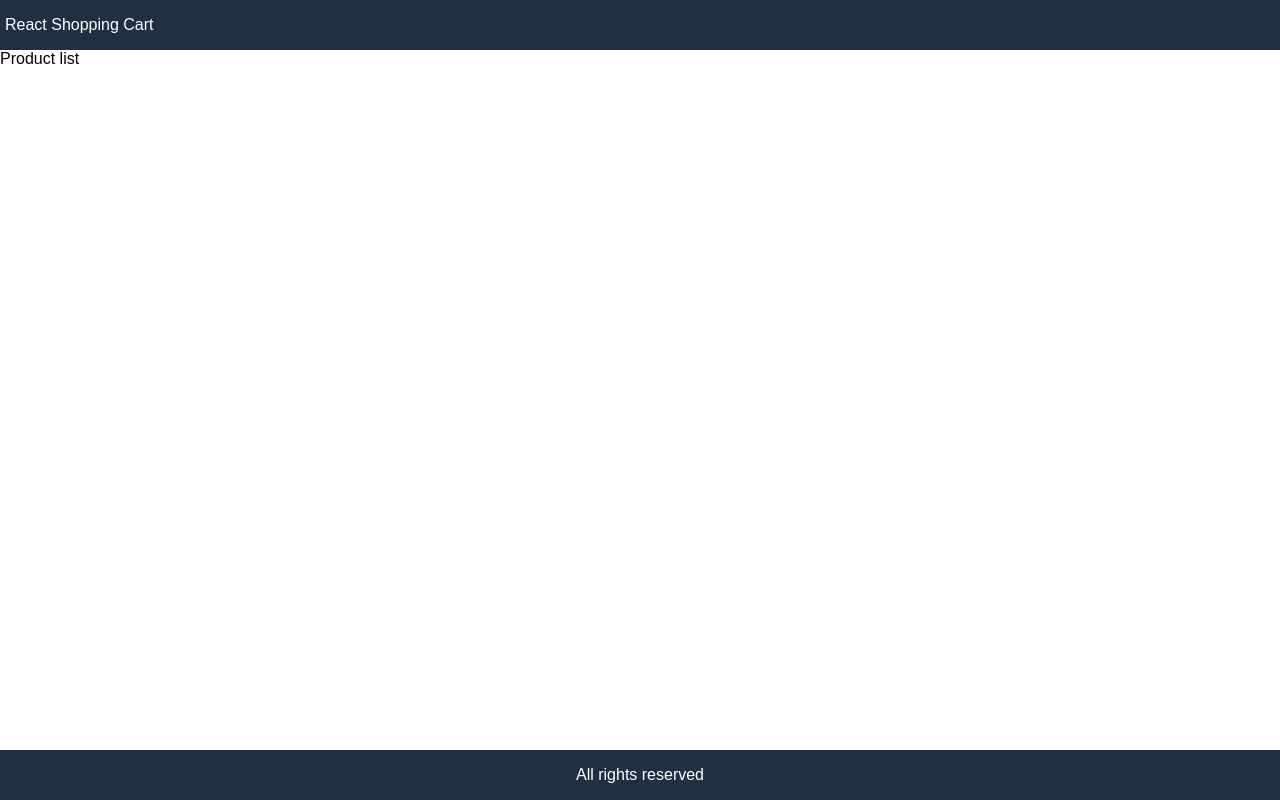
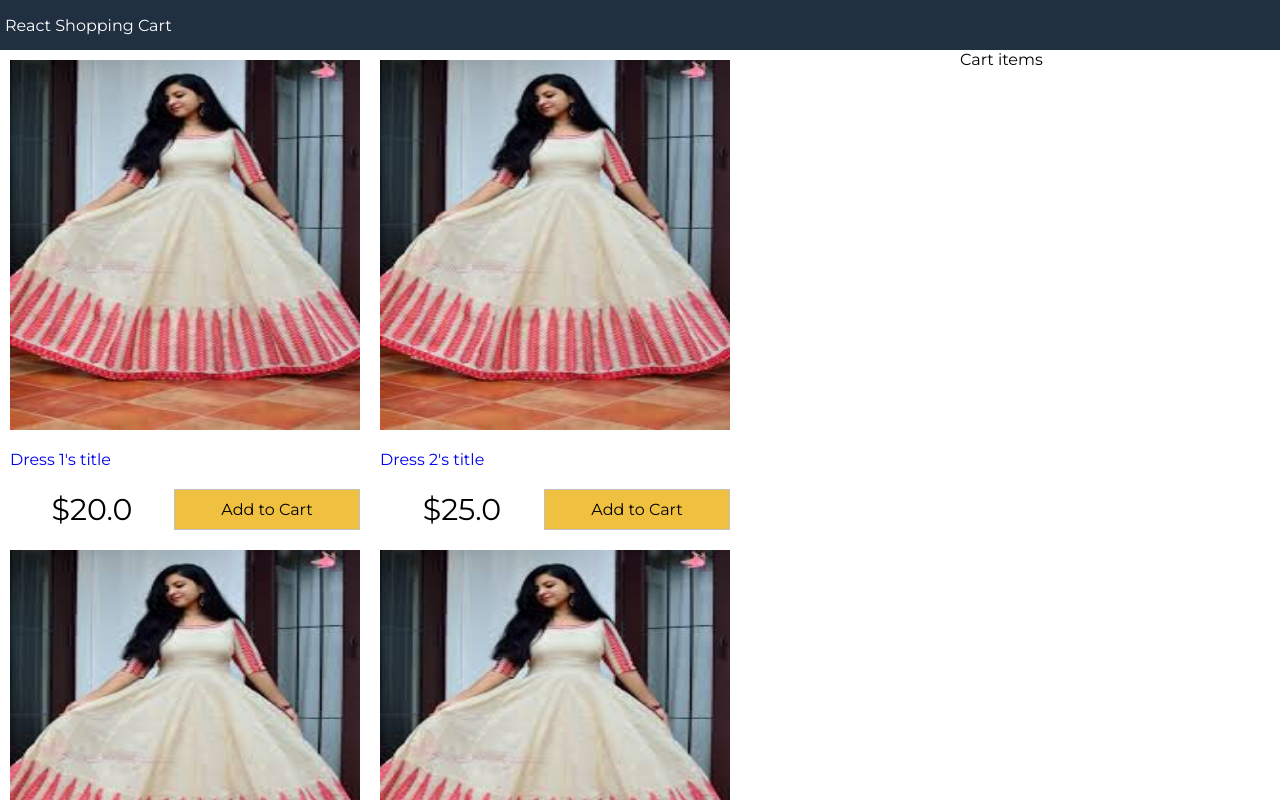
Before and after one commit to satheesh66/React-Shopping-Cart, a React (Create React App) app: page / in a window 1280 px wide. Shown: the top 800 px of the page. Built offline with nearby package versions, Linux system fonts and the light colour scheme.

Commit message:
cereate product component

```diff
--- a/src/App.js
+++ b/src/App.js
@@ -1,8 +1,15 @@
 //feature 1
-import React from 'react'
+import React,{useState} from 'react';
+import Products from './components/products';
+import data from "./data.json";
 
 
 function App() {
+
+  const [products, setProducts] = useState(data.products);
+  const [size, setSize] = useState("");
+  const [sort, setSort] = useState('')
+
   return (
     <div className='grid-container'>
 
@@ -11,7 +18,12 @@
       </header>
 
       <main>
-        Product list
+        <div className='content'>
+          <div className="main">
+            <Products products={products} />
+          </div>
+          <div className="sidebar">Cart items</div>
+        </div>
       </main>
 
       <footer>
--- /dev/null
+++ b/src/components/products.jsx
@@ -0,0 +1,41 @@
+import React from 'react';
+import handlePrice from '../util';
+
+export default function Products(props) {
+
+  const { products } = props;
+
+  return (
+    <div>
+      <ul className="products">
+        {
+          products.map(product => {
+            return (
+              <li key={product.id}>
+                <div className="product">
+                  <img
+                    src={product.image}
+                    alt={product.title}
+                    style={{ width: '350px' }}
+                  />
+                  <a href={'#' + product.id}>
+                    <p>{product.title}</p>
+                  </a>
+                  <div className="product-price">
+                    <div>{ handlePrice(product.price)}</div>
+                    <button
+                      className="button primary"
+                    >
+                      Add to Cart
+                  </button>
+                  </div>
+                </div>
+              </li>
+            );
+          }
+          )
+        }
+      </ul>
+    </div>
+  )
+}
--- /dev/null
+++ b/src/data.json
@@ -0,0 +1,69 @@
+
+{
+  "products":[
+    {
+      "id":"dress1",
+      "title":"Dress 1's title",
+      "image":"./images/dress1.jpeg",
+      "description":"about dress 1 is ladies wearable dress",
+      "price":20,
+      "availableSize":["XL","XXL"]
+    },
+    {
+      "id":"dress2",
+      "title":"Dress 2's title",
+      "image":"/images/dress1.jpeg",
+      "description":"about dress 2 is ladies wearable dress",
+      "price":25,
+      "availableSize":["XL","XXL","S","L"]
+    },
+    {
+      "id":"dress3",
+      "title":"Dress 3's title",
+      "image":"/images/dress1.jpeg",
+      "description":"about dress 3 is ladies wearable dress",
+      "price":20,
+      "availableSize":["XL","XXL","M","L"]
+    },
+    {
+      "id":"dress4",
+      "title":"Dress 4's title",
+      "image":"/images/dress1.jpeg",
+      "description":"about dress 4 is ladies wearable dress",
+      "price":20,
+      "availableSize":["XL","XXL","M"]
+    },
+    {
+      "id":"dress5",
+      "title":"Dress 5's title",
+      "image":"/images/dress1.jpeg",
+      "description":"about dress 5 is ladies wearable dress",
+      "price":20,
+      "availableSize":["M","L","S"]
+    },
+    {
+      "id":"dress6",
+      "title":"Dress 6's title",
+      "image":"/images/dress1.jpeg",
+      "description":"about dress 6 is ladies wearable dress",
+      "price":20,
+      "availableSize":["S"]
+    },
+    {
+      "id":"dress7",
+      "title":"Dress 7's title",
+      "image":"/images/dress1.jpeg",
+      "description":"about dress 7 is ladies wearable dress",
+      "price":20,
+      "availableSize":["S"]
+    },
+    {
+      "id":"dress8",
+      "title":"Dress 8's title",
+      "image":"/images/dress1.jpeg",
+      "description":"about dress 8 is ladies wearable dress",
+      "price":20,
+      "availableSize":["S"]
+    }
+  ]
+}
--- a/src/index.css
+++ b/src/index.css
@@ -1,50 +1,57 @@
+@import url("https://fonts.googleapis.com/css2?family=Montserrat&display=swap");
 html {
   box-sizing: border-box;
   font-size: 62.5%;
 }
 
-body,
-#root {
+body, #root {
   height: 100vh;
   margin: 0;
 }
 
-body,input,select,textarea{
+body,
+input,
+select,
+button,
+textarea {
+  font-family: Montserrat, Arial, Helvetica, sans-serif;
   font-size: 1.6rem;
-  font-family: Arial, Helvetica, sans-serif;
 }
 
-.grid-container{
+.grid-container {
   display: grid;
   height: 100%;
-  grid-template-areas: 'header'
-  'main'
-  'footer';
+  grid-template-areas: 'header' 'main' 'footer';
   grid-template-rows: 5rem 1fr 5rem;
   grid-template-columns: 1fr;
 }
-header{
+a{
+  text-decoration: none;
+}
+
+header {
   grid-area: header;
   background-color: #203040;
   color: #ffffff;
   display: flex;
   align-items: center;
-  padding: .5rem ;
+  padding: .5rem;
 }
-header a{
-  color:#ffffff;
+
+header a {
+  color: #ffffff;
   text-decoration: none;
 }
 
-a:hover{
+a:hover {
   color: orange;
 }
 
-main{
+main {
   grid-area: main;
 }
 
-footer{
+footer {
   grid-area: footer;
   background-color: #203040;
   color: #ffffff;
@@ -52,3 +59,77 @@
   justify-content: center;
   align-items: center;
 }
+
+.content {
+  display: flex;
+  flex-wrap: wrap;
+}
+
+.main {
+  flex: 3;
+}
+
+.sidebar {
+  flex: 1;
+}
+
+/* products */
+
+.products {
+  display: flex;
+  flex-wrap: wrap;
+  justify-content: ;
+  align-items: center;
+  margin: 0;
+  padding: 0;
+  list-style-type: none;
+}
+
+.products li {
+  flex: 0 1 29rem;
+  height: 47rem;
+  padding: 1rem;
+  /* margin: 1rem; */
+}
+
+.product {
+  display: flex;
+  flex-direction: column;
+  justify-content: space-between;
+  height: 100%;
+}
+
+.product img {
+  max-width: 37rem;
+  max-height: 37rem;
+}
+
+.product-price {
+  display: flex;
+  justify-content: space-between;
+  align-items: center;
+}
+
+.product-price div, .product-price button {
+  text-align: center;
+  flex: 1;
+}
+
+.product-price div {
+  font-size: 3rem;
+}
+
+.button {
+  padding: 1rem;
+  background-color: #f0f0f0;
+  cursor: pointer;
+  border: .1rem #c0c0c0 solid;
+}
+
+.button:hover {
+  border: .1rem #808080 solid;
+}
+
+.button.primary {
+  background-color: #f0c040;
+}
--- /dev/null
+++ b/src/util.js
@@ -0,0 +1,3 @@
+export default function handlePrice(num){
+  return "$"+num.toFixed(1).toLocaleString()+' ';
+}
```
Also changed, not shown: public/images/dress1.jpeg (added), 1 other file (tests, documents, lock files or other folders).
